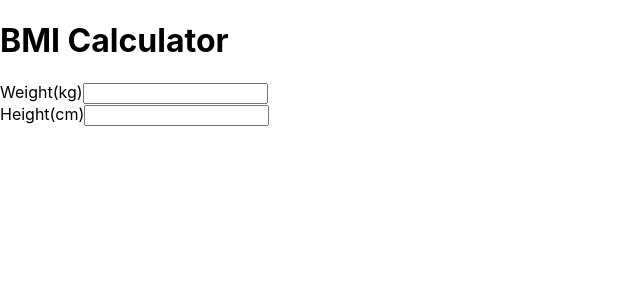
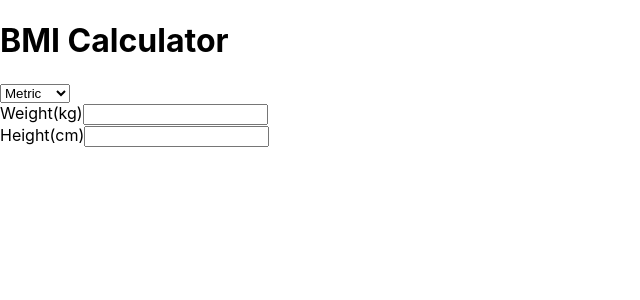
Before and after one commit to leiter007/BMI_React, a React (Create React App) app: page / in a window 1280 px wide. Shown: the top 300 px of the page, without its empty margins (0-640 px from the left). Built offline with nearby package versions, Linux system fonts and the light colour scheme.

Commit message:
adds selector with 'metric' and 'imperial' method'.3/3 testst green

```diff
--- a/src/App.js
+++ b/src/App.js
@@ -1,5 +1,6 @@
 import React, { Component } from 'react';
 import DisplayResult from './Components/displayResult.jsx';
+import { selector } from 'postcss-selector-parser';
 
 class App extends Component {
   constructor(props) {
@@ -13,7 +14,15 @@ class App extends Component {
   render() {
     return (
       <div className="App">
-      <h1>BMI Calculator</h1>
+        <h1>BMI Calculator</h1>
+
+        <div>
+          <select id="method" >
+            <option value="metric">Metric</option>
+            <option value="imperial">Imperial</option>
+          </select>
+        </div>
+
         <div>
           <label>Weight(kg)</label>
           <input name="weight" value={this.state.weight} onChange={ (e) => this.setState({ weight: e.target.value })}></input>
```
